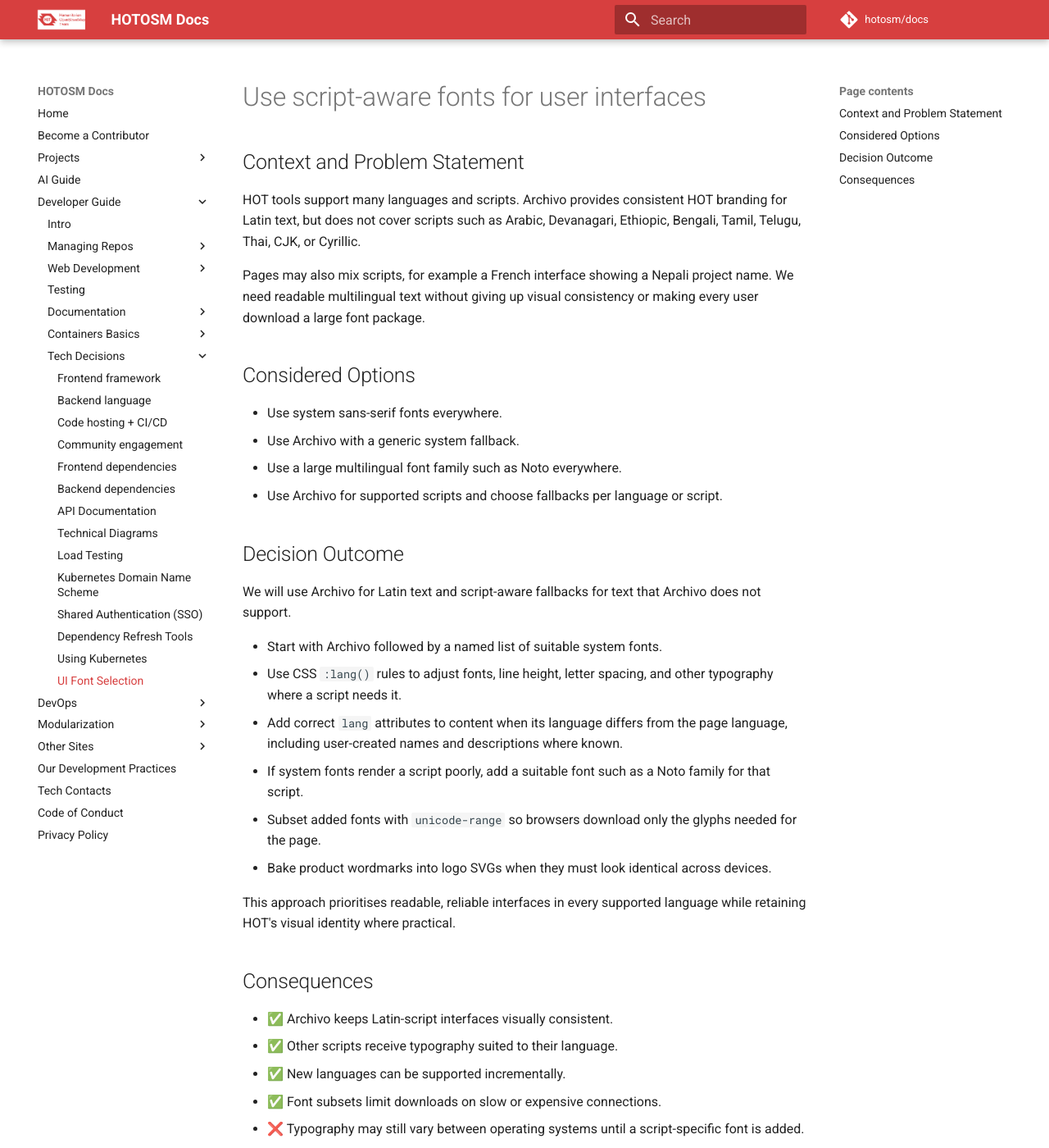
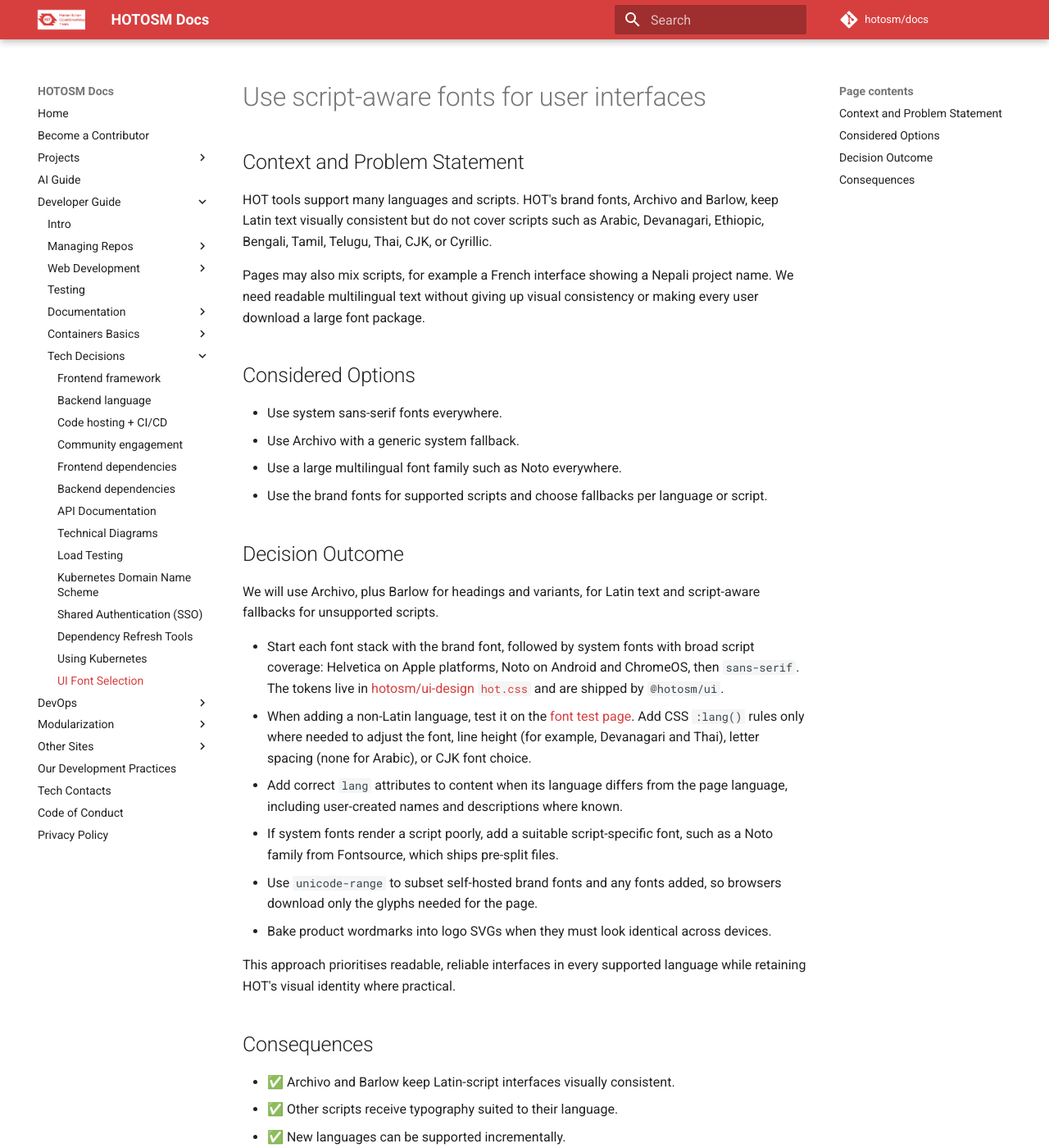
Before and after one commit to hotosm/docs, an MkDocs documentation site: the page built from docs/decisions/0014-ui-fonts.md, in a window 1280 px wide and 1400 px high. Shown: the whole window at 82% size. Built offline with MkDocs 1.6.1 and Material for MkDocs 9.7.7, drawn with Linux system fonts in a browser that asks for light colours; comment, search, counter and statistics services are not loaded.

Commit message:
docs: tweak font madr based on latest comment / info

```diff
--- a/docs/decisions/0014-ui-fonts.md
+++ b/docs/decisions/0014-ui-fonts.md
@@ -2,9 +2,9 @@
 
 ## Context and Problem Statement
 
-HOT tools support many languages and scripts. Archivo provides consistent HOT
-branding for Latin text, but does not cover scripts such as Arabic, Devanagari,
-Ethiopic, Bengali, Tamil, Telugu, Thai, CJK, or Cyrillic.
+HOT tools support many languages and scripts. HOT's brand fonts, Archivo and
+Barlow, keep Latin text visually consistent but do not cover scripts such as
+Arabic, Devanagari, Ethiopic, Bengali, Tamil, Telugu, Thai, CJK, or Cyrillic.
 
 Pages may also mix scripts, for example a French interface showing a Nepali
 project name. We need readable multilingual text without giving up visual
@@ -15,22 +15,30 @@
 - Use system sans-serif fonts everywhere.
 - Use Archivo with a generic system fallback.
 - Use a large multilingual font family such as Noto everywhere.
-- Use Archivo for supported scripts and choose fallbacks per language or script.
+- Use the brand fonts for supported scripts and choose fallbacks per language
+  or script.
 
 ## Decision Outcome
 
-We will use Archivo for Latin text and script-aware fallbacks for text that
-Archivo does not support.
+We will use Archivo, plus Barlow for headings and variants, for Latin text and
+script-aware fallbacks for unsupported scripts.
 
-- Start with Archivo followed by a named list of suitable system fonts.
-- Use CSS `:lang()` rules to adjust fonts, line height, letter spacing, and
-  other typography where a script needs it.
+- Start each font stack with the brand font, followed by system fonts with broad
+  script coverage: Helvetica on Apple platforms, Noto on Android and ChromeOS,
+  then `sans-serif`. The tokens live in
+  [hotosm/ui-design `hot.css`](https://github.com/hotosm/ui-design/blob/main/css/dist/hot.css)
+  and are shipped by `@hotosm/ui`.
+- When adding a non-Latin language, test it on the
+  [font test page](https://hotosm.github.io/ui-design/html/font-test.html).
+  Add CSS `:lang()` rules only where needed to adjust the font, line height
+  (for example, Devanagari and Thai), letter spacing (none for Arabic), or CJK
+  font choice.
 - Add correct `lang` attributes to content when its language differs from the
   page language, including user-created names and descriptions where known.
-- If system fonts render a script poorly, add a suitable font such as a Noto
-  family for that script.
-- Subset added fonts with `unicode-range` so browsers download only the glyphs
-  needed for the page.
+- If system fonts render a script poorly, add a suitable script-specific font,
+  such as a Noto family from Fontsource, which ships pre-split files.
+- Use `unicode-range` to subset self-hosted brand fonts and any fonts added, so
+  browsers download only the glyphs needed for the page.
 - Bake product wordmarks into logo SVGs when they must look identical across
   devices.
 
@@ -39,7 +47,7 @@
 
 ## Consequences
 
-- ✅ Archivo keeps Latin-script interfaces visually consistent.
+- ✅ Archivo and Barlow keep Latin-script interfaces visually consistent.
 - ✅ Other scripts receive typography suited to their language.
 - ✅ New languages can be supported incrementally.
 - ✅ Font subsets limit downloads on slow or expensive connections.
```
